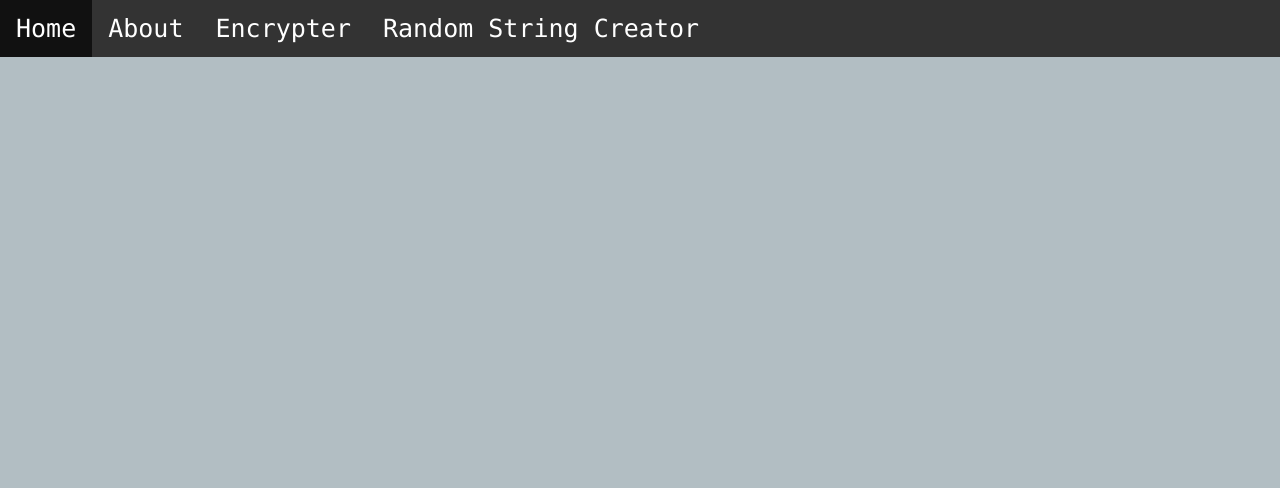
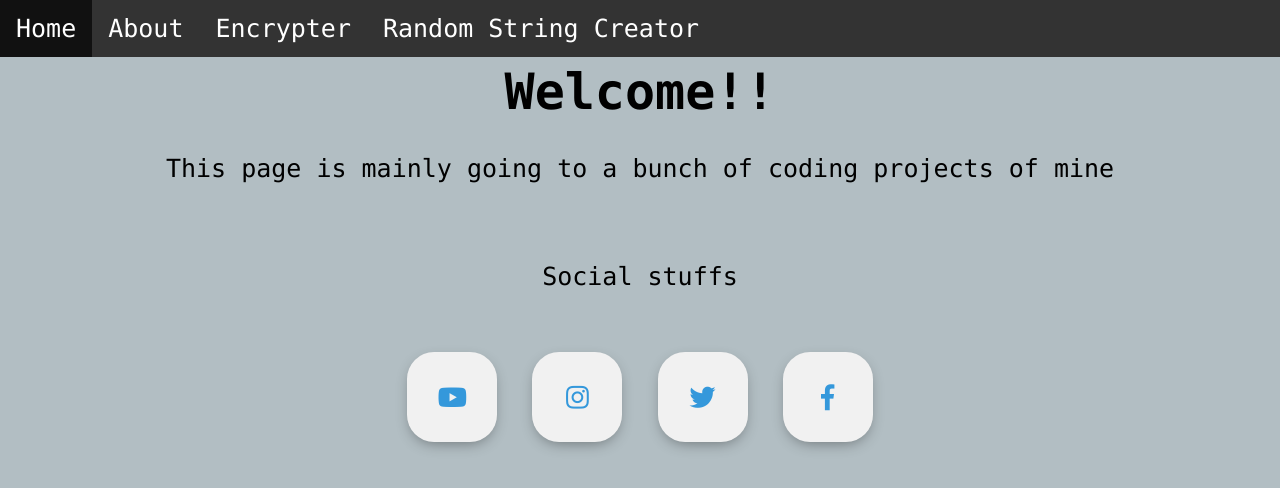
Before and after one commit to FranticBomb/FranticManager, a plain HTML site: page index.html in a window 1280 px wide. Drawn offline with Linux system fonts and the light colour scheme.

Commit message:
Pre-Alpha 1.1
Home page...

```diff
--- a/index.html
+++ b/index.html
@@ -4,6 +4,10 @@
     <meta charset="utf-8">
     <link rel="stylesheet" href="style.css">
     <title>FranticManager | Home</title>
+    <link rel="icon" href="photo.jpg">
+<link rel="stylesheet" type="text/css" href="style2.css">
+<link rel="stylesheet" href="https://use.fontawesome.com/releases/v5.7.1/css/all.css" integrity="sha384-fnmOCqbTlWIlj8LyTjo7mOUStjsKC4pOpQbqyi7RrhN7udi9RwhKkMHpvLbHG9Sr" crossorigin="anonymous">
+
   </head>
   <body>
     <nav>
@@ -14,6 +18,30 @@
         <li><a class="nav-links"href="stringgen.html">Random String Creator</a></li>
       </ul>
     </nav>
+<br>
+    <div class="info">
+     <h1 align="center">Welcome!!</h1>
+     <p align="center">This page is mainly going to a bunch of coding projects of mine</p><br>
+     <p align="center">Social stuffs</p>
+    </div>
+    <section>
+
+    	<div class="middle">
+    	<a class="btn" href="https://www.youtube.com/channel/UCeY5JAZTIrIUcX5lzYZSNKA?">
+    		<i class="fab fa-youtube"></i>
+    	</a>
+    	<a class="btn" href="https://www.instagram.com/franticbombcsgo/">
+    		<i class="fab fa-instagram"></i>
+    	</a>
+    	<a class="btn" href="https://twitter.com/fRABTICbOMBcsgo">
+    		<i class="fab fa-twitter"></i>
+    	</a>
+    	<a class="btn" href="https://www.facebook.com/FranticBomb/">
+    		<i class="fab fa-facebook-f"></i>
+    	</a>
+    	</div>
+
+    </section>
 
   </body>
 </html>
--- a/style.css
+++ b/style.css
@@ -143,3 +143,58 @@ font-size: 25px;
 .sticky + .content {
   padding-top: 60px;
 }
+.middle{
+	position: absolute;
+	top: 50%;
+	transform: translateY(-50%);
+	width: 100%;
+	text-align: center;
+}
+.btn {
+	display: inline-block;
+	width: 90px;
+	height: 90px;
+	background: #f1f1f1;
+	margin: 10px;
+	border-radius: 30%;
+	box-shadow: 0 5px 15px -5px #00000070;
+	color: #3498db;
+	overflow: hidden;
+	position: relative;
+}
+.btn i{
+	line-height: 90px;
+	font-size: 26px;
+	transition: 0.2s linear;
+}
+.btn:hover i{
+	transform: scale(1.3);
+	color: #f1f1f1;
+}
+.btn::before{
+	content: "";
+	position: absolute;
+	width: 120%;
+	height: 120%;
+	background: #3498db;
+	transform: rotate(45deg);
+	left: -110%;
+	top: 90%;
+}
+.btn:hover::before{
+	animation: aaa 0.7s 1;
+	top:-10%;
+	left: -10%;
+}
+@keyframes aaa {
+	0%{
+		left: -110%;
+		top:   90%;
+	}50%{
+		left: 10%;
+	  	top: -30%;
+	}100%{
+		top:  -10%;
+	   	left: -10%;
+		}
+}
```
